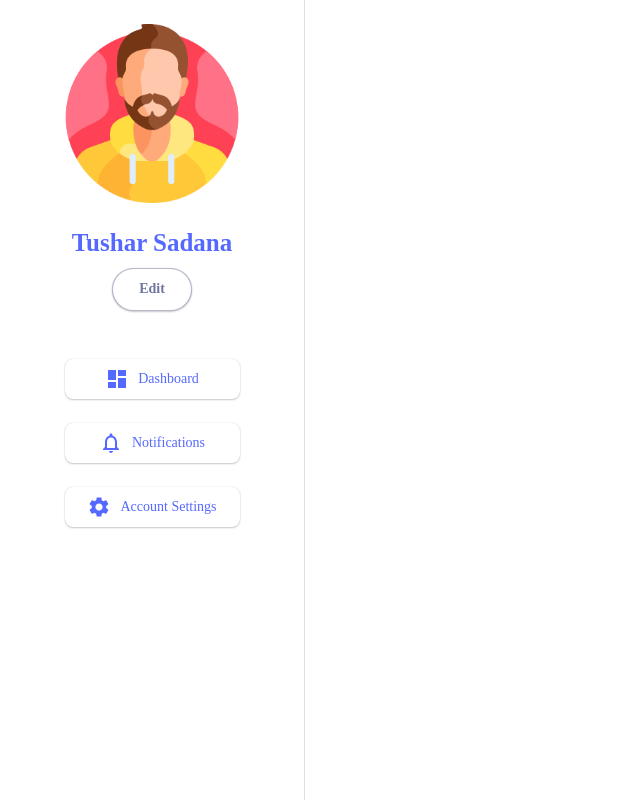
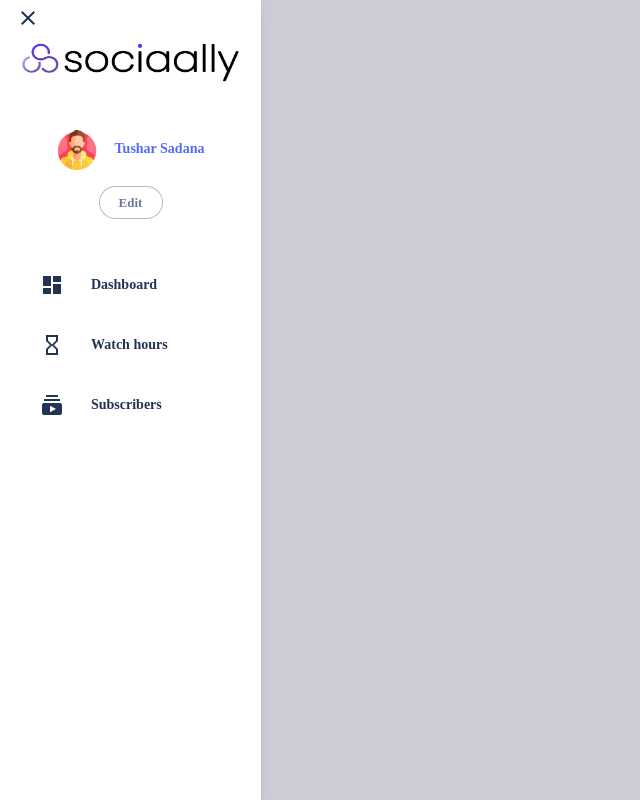
Before and after one commit to tusharsadana/ezmonetisation, a React (Vite) app in the folder frontend/ez-monetization/: page / in a window 1280 px wide. Shown: the whole page, without its empty margins (0-640 px from the left). Built offline with nearby package versions, Linux system fonts and the light colour scheme.

Commit message:
sidebar complete

```diff
--- a/frontend/ez-monetization/src/components/sidebar/sidebar.component.tsx
+++ b/frontend/ez-monetization/src/components/sidebar/sidebar.component.tsx
@@ -1,97 +1,103 @@
 // Sidebar.tsx
-import { Button, Drawer, Grid, Typography, IconButton } from "@mui/material";
-import DashboardIcon from "@mui/icons-material/Dashboard";
-import NotificationsNoneIcon from "@mui/icons-material/NotificationsNone";
-import SettingsIcon from "@mui/icons-material/Settings";
+import { Drawer, useMediaQuery, MenuItem } from "@mui/material";
+import SidebarProfile from "./sidebarProfile.component";
+import SidebarMenu from "./sidebarMenu.component";
+import SidebarLogo from "./sidebarLogo.component";
+import { useSignal } from "@preact/signals-react";
+import theme from "../../theme/ThemeProvider";
+import MenuIcon from "@mui/icons-material/Menu";
+import CloseIcon from "@mui/icons-material/Close";
 
 const Sidebar: React.FC = () => {
+  const isMobile = useMediaQuery(theme.breakpoints.down("sm"));
+  const drawerOpen = useSignal(true);
+
+  const handleDrawerToggle = () => {
+    drawerOpen.value = !drawerOpen.value;
+  };
+
   return (
+    <>
+      {isMobile ? (
+        <>
+          <MenuItem
+            onClick={handleDrawerToggle}
+            sx={{ display: { sm: "block", md: "none" }, cursor: "pointer" }}
+          >
+            {drawerOpen.value ? <CloseIcon /> : <MenuIcon />}
+          </MenuItem>
           <Drawer
-      variant="permanent"
+            variant="temporary"
+            open={drawerOpen.value}
+            onClose={() => (drawerOpen.value = false)}
             anchor="left"
             sx={{
               width: 261,
               flexShrink: 0,
               gap: 64,
-        // "& .MuiDrawer-paper": {
-        //   width: 261,
-        //   boxSizing: "border-box",
-        // },
+              "& .MuiDrawer-paper": {
+                width: 261,
+                boxSizing: "border-box",
+              },
             }}
           >
-      <Grid
-        container
-        direction="column"
-        justifyContent="space-between"
-        alignItems="center"
+            <MenuItem
+              onClick={handleDrawerToggle}
               sx={{
-          padding: "24px",
-          gap: "16px",
+                position: "absolute",
+                top: 0,
+                right: 0,
+                m: 0,
+                cursor: "pointer",
               }}
             >
-        <Grid item>
-          <img
-            src="../../public/man_4140048.png"
-            alt="Logo"
-            style={{ width: "70%", maxWidth: "70%", height: "auto" }}
-          />
-        </Grid>
-        <Grid
-          item
-          container
-          direction="column"
-          alignItems="center"
-          sx={{ gap: "8px" }}
+              {drawerOpen.value ? <CloseIcon /> : <MenuIcon />}
+            </MenuItem>
+            <SidebarLogo />
+            <SidebarProfile />
+            <SidebarMenu />
+          </Drawer>
+        </>
+      ) : (
+        <>
+          <MenuItem
+            onClick={handleDrawerToggle}
+            sx={{ display: { sm: "block", md: "none" }, cursor: "pointer" }}
           >
-          <Typography
-            variant="h3"
-            component="h3"
-            color="primary"
-          >
-            Tushar Sadana
-          </Typography>
-          <Button
-            variant="outlined"
-            color="secondary"
+            {drawerOpen.value ? <CloseIcon /> : <MenuIcon />}
+          </MenuItem>
+          <Drawer
+            variant="temporary"
+            open={drawerOpen.value}
+            onClose={() => (drawerOpen.value = false)}
             sx={{
-              borderRadius: "29px",
-              width: "80px",
+              flexShrink: 0,
+              gap: 64,
+              "& .MuiDrawer-paper": {
+                width: 261,
+                boxSizing: "border-box",
+              },
             }}
           >
-            Edit
-          </Button>
-        </Grid>
-      </Grid>
-      <Grid
-        container
-        direction="column"
-        justifyContent="space-between"
-        alignItems="center"
+            <MenuItem
+              onClick={handleDrawerToggle}
               sx={{
-          padding: "24px",
-          gap: "24px",
+                position: "absolute",
+                top: 0,
+                left: 0,
+                m: 0,
+                cursor: "pointer",
               }}
             >
-        <IconButton color="primary" sx={{ width: 175, gap: 1 }}>
-          <DashboardIcon />
-          <Typography variant="body2">
-            Dashboard
-          </Typography>
-        </IconButton>
-        <IconButton color="primary" sx={{ width: 175, gap: 1 }}>
-          <NotificationsNoneIcon />
-          <Typography variant="body2">
-            Notifications
-          </Typography>
-        </IconButton>
-        <IconButton color="primary" sx={{ width: 175, gap: 1 }}>
-          <SettingsIcon />
-          <Typography variant="body2">
-            Account Settings
-          </Typography>
-        </IconButton>
-      </Grid>
+              {drawerOpen.value ? <CloseIcon /> : <MenuIcon />}
+            </MenuItem>
+            <SidebarLogo />
+            <SidebarProfile />
+            <SidebarMenu />
           </Drawer>
+        </>
+      )}
+    </>
   );
 };
 
--- /dev/null
+++ b/frontend/ez-monetization/src/components/sidebar/sidebarLogo.component.tsx
@@ -0,0 +1,21 @@
+import { Grid } from "@mui/material";
+
+const SidebarLogo: React.FC = () => {
+  return (
+    <Grid
+      container
+      direction="row"
+      justifyContent="center"
+      alignItems="center"
+      sx={{ marginTop: "20px" }}
+    >
+      <img
+        src="../../../public/Socially- 28-11-2023.png"
+        alt="Logo"
+        style={{ width: "90%", height: "90%" }}
+      />
+    </Grid>
+  );
+};
+
+export default SidebarLogo;
--- /dev/null
+++ b/frontend/ez-monetization/src/components/sidebar/sidebarMenu.component.tsx
@@ -0,0 +1,87 @@
+import { Grid, Typography, MenuItem } from "@mui/material";
+import DashboardIcon from "@mui/icons-material/Dashboard";
+import HourglassEmptyIcon from "@mui/icons-material/HourglassEmpty";
+import SubscriptionsIcon from "@mui/icons-material/Subscriptions";
+import { useNavigate } from "react-router-dom";
+
+const SidebarMenu: React.FC = () => {
+  const navigate = useNavigate();
+  return (
+    <Grid
+      container
+      direction="column"
+      justifyContent="space-between"
+      alignItems="flex-start"
+      sx={{
+        padding: "24px",
+        gap: "24px",
+      }}
+    >
+      <MenuItem
+        onClick={() => {
+          navigate("/");
+        }}
+        sx={{
+          gap: 1,
+          display: "flex",
+          alignItems: "center",
+          cursor: "pointer",
+          boxShadow: "none",
+          "&:hover": {
+            backgroundColor: "#5569ff",
+            color: "white",
+          },
+        }}
+      >
+        <DashboardIcon />
+        <Typography variant="h5" component="h5" sx={{ marginLeft: 2 }}>
+          Dashboard
+        </Typography>
+      </MenuItem>
+      <MenuItem
+        onClick={() => {
+          navigate("/watching");
+        }}
+        sx={{
+          gap: 1,
+          display: "flex",
+          alignItems: "center",
+          cursor: "pointer",
+          boxShadow: "none",
+          "&:hover": {
+            backgroundColor: "#5569ff",
+            color: "white",
+          },
+        }}
+      >
+        <HourglassEmptyIcon />
+        <Typography variant="h5" component="h5" sx={{ marginLeft: 2 }}>
+          Watch hours
+        </Typography>
+      </MenuItem>
+      <MenuItem
+        onClick={() => {
+          navigate("/subscribers");
+        }}
+        sx={{
+          gap: 1,
+          display: "flex",
+          alignItems: "center",
+          cursor: "pointer",
+          boxShadow: "none",
+          "&:hover": {
+            backgroundColor: "#5569ff",
+            color: "white",
+          },
+        }}
+      >
+        <SubscriptionsIcon />
+        <Typography variant="h5" component="h5" sx={{ marginLeft: 2 }}>
+          Subscribers
+        </Typography>
+      </MenuItem>
+    </Grid>
+  );
+};
+
+export default SidebarMenu;
--- /dev/null
+++ b/frontend/ez-monetization/src/components/sidebar/sidebarProfile.component.tsx
@@ -0,0 +1,59 @@
+import {
+  Button,
+  Grid,
+  Typography,
+} from "@mui/material";
+
+const SidebarProfile: React.FC = () => {
+  return (
+    <Grid
+      container
+      direction="column"
+      justifyContent="space-between"
+      alignItems="center"
+      sx={{
+        padding: "24px",
+        gap: "16px",
+      }}
+    >
+      <Grid item>
+        <Grid container direction="row" alignItems="center" gap={2}>
+          <img
+            src="../../public/man_4140048.png"
+            alt="Logo"
+            style={{ width: "40px", height: "auto" }}
+          />
+          <Typography
+            variant="h5"
+            component="h5"
+            color="primary"
+            sx={{ textAlign: "center" }}
+          >
+            Tushar Sadana
+          </Typography>
+        </Grid>
+      </Grid>
+      <Grid
+        item
+        container
+        direction="column"
+        alignItems="center"
+        sx={{ gap: "6px" }}
+      >
+        <Button
+          variant="outlined"
+          color="secondary"
+          size="small"
+          sx={{
+            borderRadius: "29px",
+            boxShadow: "none",
+          }}
+        >
+          Edit
+        </Button>
+      </Grid>
+    </Grid>
+  );
+};
+
+export default SidebarProfile;
--- a/frontend/ez-monetization/src/pages/dashboard/dashboard.tsx
+++ b/frontend/ez-monetization/src/pages/dashboard/dashboard.tsx
@@ -1,9 +1,14 @@
 import React from 'react';
 import Sidebar from '../../components/sidebar/sidebar.component';
+import Appbar from '../../components/appbar.component';
+import { Grid } from '@mui/material';
 
 const Dashboard: React.FC = () => {
     return (
-        <Sidebar />
+        <Grid>
+            {/* <Appbar /> */}
+            <Sidebar />
+        </Grid>
     );
 };
 
```
Also changed, not shown: frontend/ez-monetization/src/components/appbar.component.tsx (added, +34 -0 lines), frontend/ez-monetization/public/Socially- 28-11-2023.png (added). Lines whose indentation alone changed are shown as unchanged.
